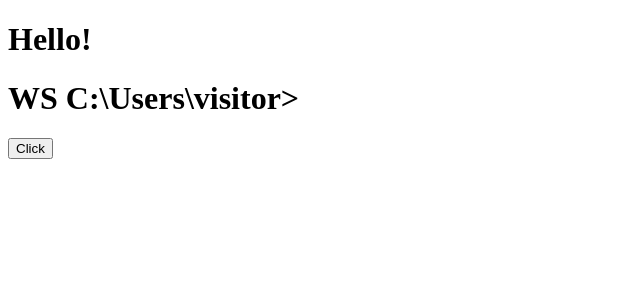
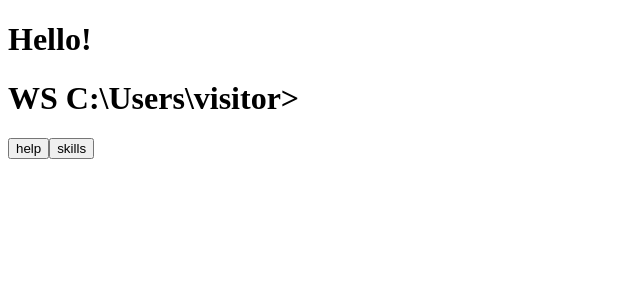
Before and after one commit to Westsi/portfolio, a React (Create React App) app: page / in a window 1280 px wide. Shown: the top 300 px of the page, without its empty margins (0-640 px from the left). Built offline with nearby package versions, Linux system fonts and the light colour scheme.

Commit message:
skills button

```diff
--- a/src/CommandExecutor.js
+++ b/src/CommandExecutor.js
@@ -30,8 +30,25 @@ const CommandExecutor = (props) => {
             if (command == "help") {
                 updateLines("command\t\tdescription")
                 for (const com in help) {
-                    console.log(help[com]);
-                    updateLines(help[com].command + " \t \t " + help[com].description, "comRes");
+                    updateLines(help[com].command + " \t \t " + help[com].description, "helpRes");
+                }
+            }
+
+            if (command == "contact"){
+                for (const obj in contact){
+                    updateLines(obj.text + obj.link, "contactRes")
+                }
+            }
+
+            if (command == "skills"){
+                for (const skill in skills){
+                    updateLines(skill.text + ": I have " + skill.yrsExp + " years of experience with this tool.", "skillHeader")
+                    updateLines("Confidence:", "confidenceHeader")
+                    switch (skill.confidence){
+                        case 1:
+                            updateLines((skill.confidence*10).toString() + "%")
+
+                    }
                 }
             }
 
--- a/src/terminal.js
+++ b/src/terminal.js
@@ -7,7 +7,8 @@ const Terminal = (props) => {
     return (
         <div className="app">
             <h1>{prompt}</h1>
-            <button onClick={() => props.onCommand("help")}>Click</button>
+            <button onClick={() => props.onCommand("help")}>help</button>
+            <button onClick={() => props.onCommand("skills")}>skills</button>
         </div>
     )
 }
```
